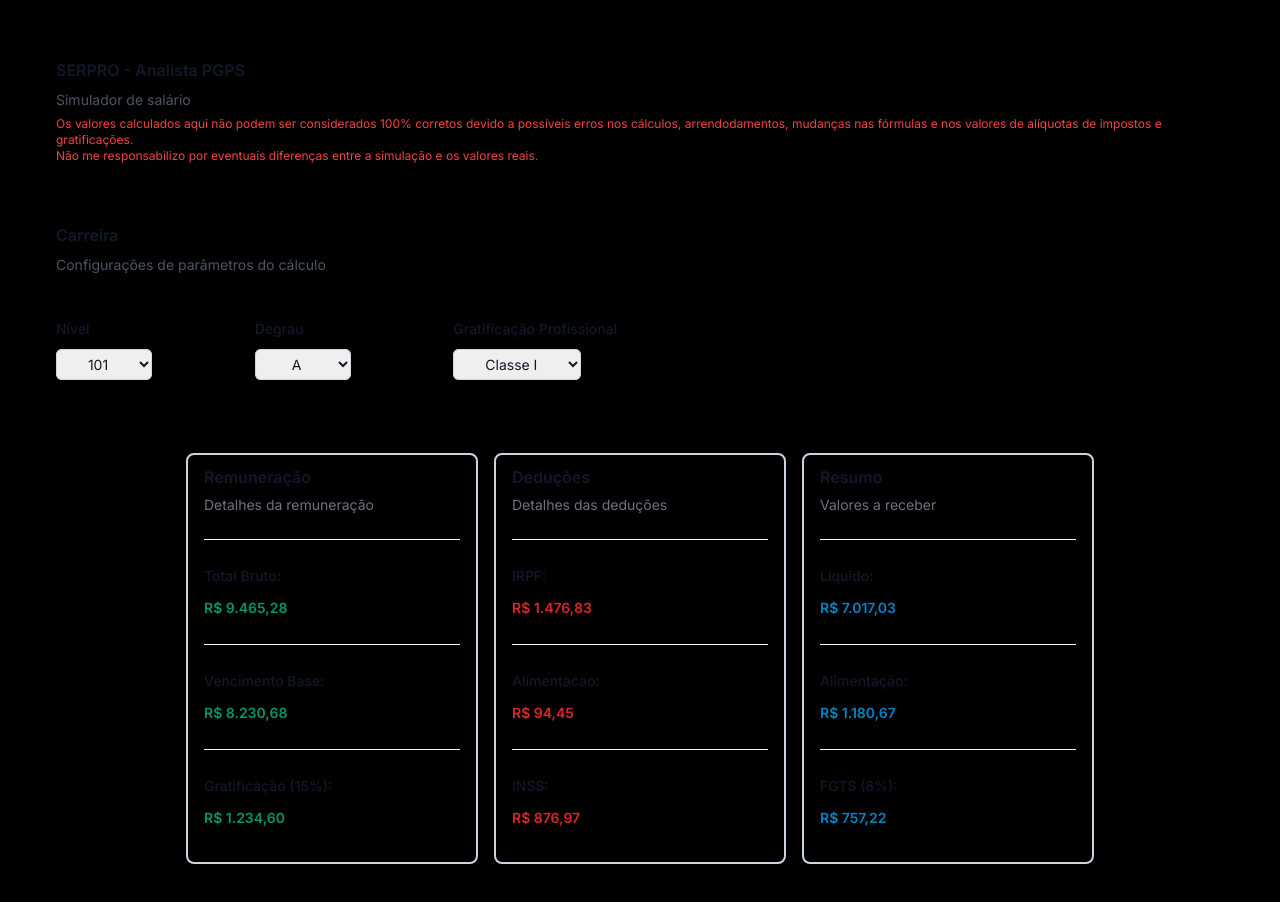
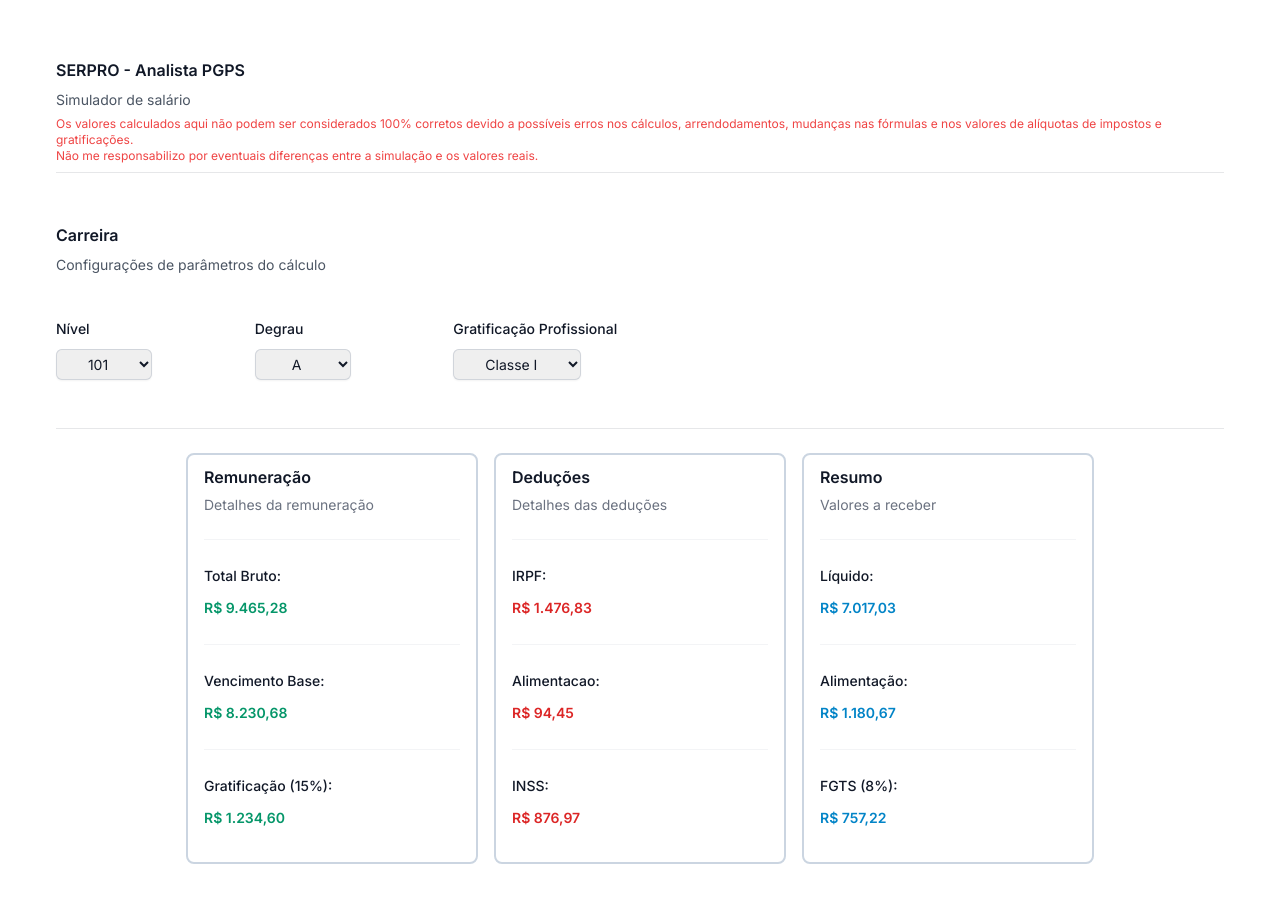
Before and after one commit to tacsio/calculadora-serpro, a Next.js app: page / in a window 1280 px wide. Shown: the top 902 px of the page. Built offline with nearby package versions, Linux system fonts and the light colour scheme.

Commit message:
Update globals.css

```diff
--- a/src/app/globals.css
+++ b/src/app/globals.css
@@ -6,14 +6,6 @@
   --foreground-rgb: 0, 0, 0;
   /* --background-start-rgb: 214, 219, 220; */
   --background-end-rgb: 255, 255, 255;
-}
-
-@media (prefers-color-scheme: light) {
-  :root {
-    --foreground-rgb: 255, 255, 255;
-    --background-start-rgb: 0, 0, 0;
-    --background-end-rgb: 0, 0, 0;
-  }
 }
 
 body {
```
